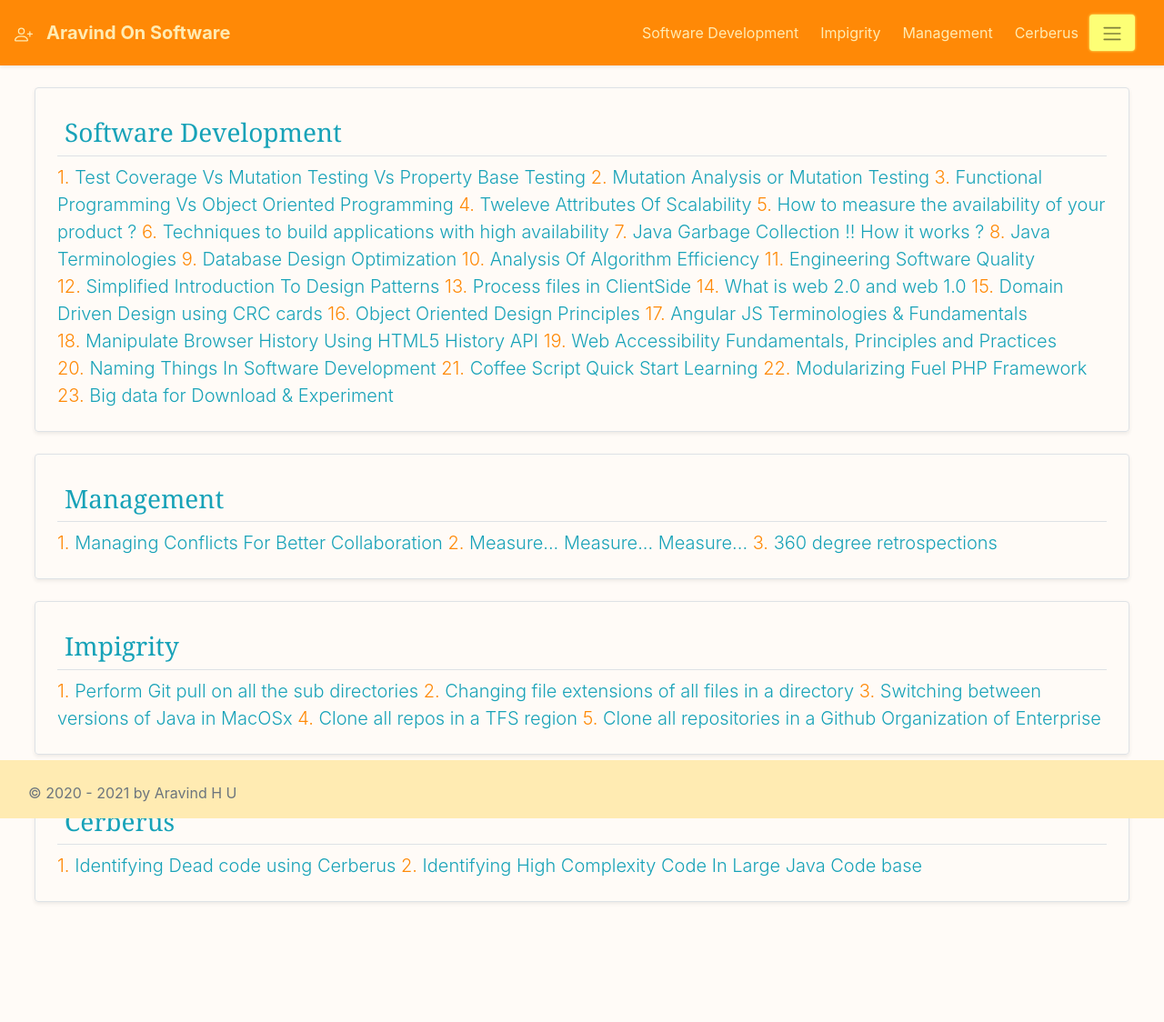
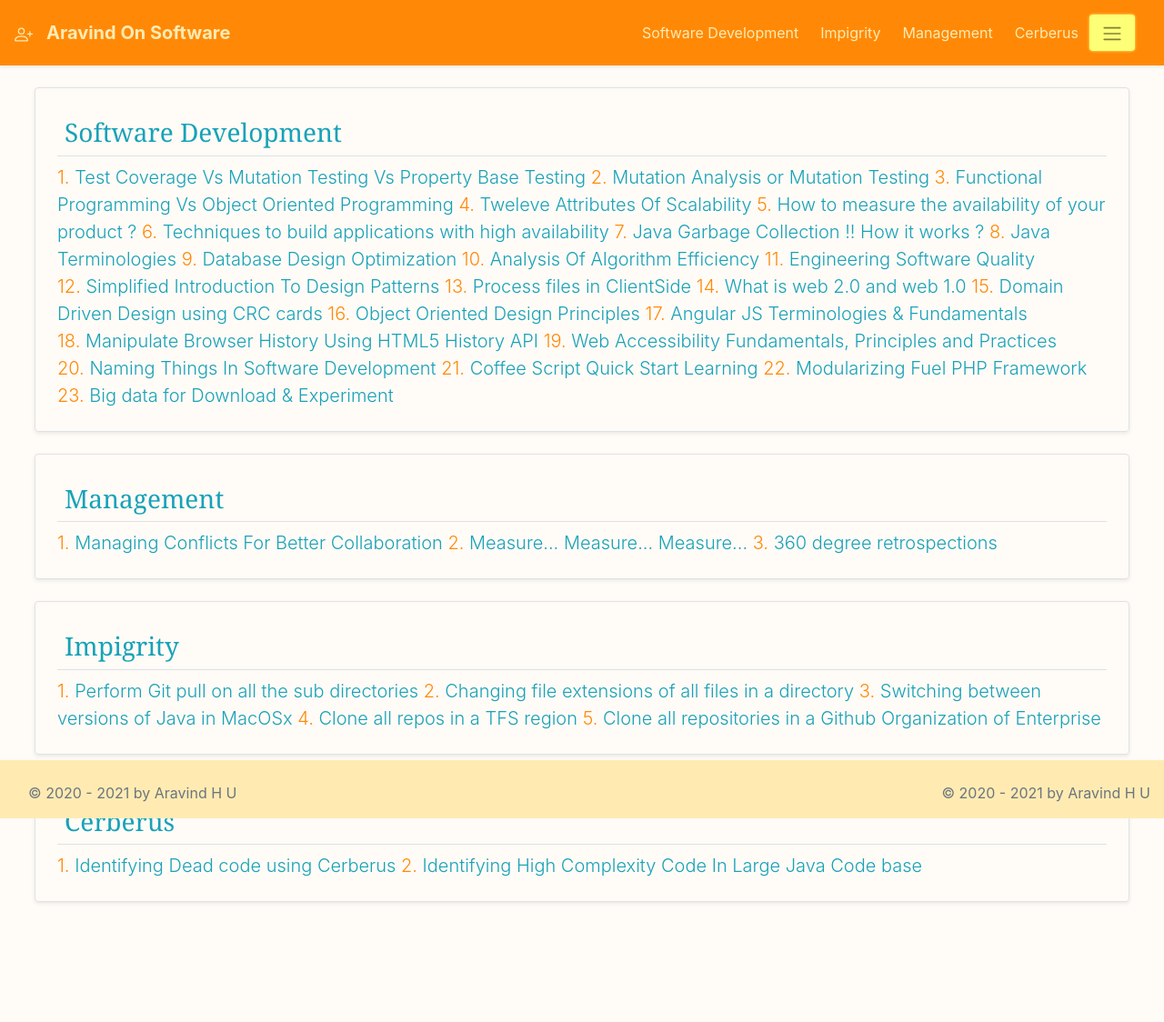
Before and after one commit to aravind666/aravind666.github.io, a Jekyll site: the page built from index.html, in a window 1280 px wide. Shown: the whole page at 91% size. Built offline with Jekyll 4.4.1, drawn with Linux system fonts in a browser that asks for light colours.

```diff
--- a/_includes/footer.html
+++ b/_includes/footer.html
@@ -1,4 +1,7 @@
 <footer class="py-3 gandha container-fluid d-flex justify-content-between fixed-bottom">
+    <div class="pl-3 mt-2">
+        <span class="text-muted">&copy; 2020 - 2021 by Aravind H U</span>
+    </div>
     <div class="pl-3 mt-2">
         <span class="text-muted">&copy; 2020 - 2021 by Aravind H U</span>
     </div>
--- a/_includes/header.html
+++ b/_includes/header.html
@@ -13,7 +13,14 @@
     <meta name="author" content="{{ page.author | escape }}">
     <meta content ="article" property ="og:type">
     <meta content="{{ page.title }}" property ="og:title">
-    <meta name="keywords" content="{{ page.keywords }}">
+    {%- if page.type == 'catalog' -%}
+        {% assign category = site.categories["Software Development"] %}
+        {% assign array_of_titles = "" | split: ',' %}
+        {% for post in category %} {% assign array_of_titles = array_of_titles | push: post.title %} {% endfor %}
+        <meta name="keywords" content="{{ array_of_titles | join: ',' }}">
+    {%- else -%}
+        <meta name="keywords" content="{{ page.keywords }}">
+    {%- endif -%}
     <meta name="generator" content="Jekyll v4.1.1">
     <title>{{ page.title | escape }}</title>
     {%- if jekyll.environment == 'production' and site.google_analytics -%}
--- a/impigrity.html
+++ b/impigrity.html
@@ -2,6 +2,7 @@
 layout: default
 title: "Aravind On Software - Impigrity"
 author: "Aravind HU"
+type: "catalog"
 description: "Myself Aravind HU, I am an Autodidactist and a Software Developer.
 I’ve been working in the software industry since 2008.
 I am currently playing the role of Software Competency Lead
--- a/index.html
+++ b/index.html
@@ -2,6 +2,7 @@
 layout: default
 title: "Aravind On Software"
 author: "Aravind HU"
+type: "catalog"
 description: "Myself Aravind HU, I am an Autodidactist and a Software Developer.
 I’ve been working in the software industry since 2008.
 I am currently playing the role of Software Competency Lead
--- a/management.html
+++ b/management.html
@@ -2,6 +2,7 @@
 layout: default
 title: "Aravind On Software - Management"
 author: "Aravind HU"
+type: "catalog"
 description: "Myself Aravind HU, I am an Autodidactist and a Software Developer.
 I’ve been working in the software industry since 2008.
 I am currently playing the role of Software Competency Lead
--- a/software.html
+++ b/software.html
@@ -2,12 +2,17 @@
 layout: default
 title: "Aravind On Software"
 author: "Aravind HU"
+type: "catalog"
 description: "Myself Aravind HU, I am an Autodidactist and a Software Developer.
 I’ve been working in the software industry since 2008.
 I am currently playing the role of Software Competency Lead
 at Philips Innovation Campus Bangalore."
+keywords: ""
 ---
 
+<p>
+
+</p>
 <div class="mb-4 ml-2 mt-4 mr-2">
     {% assign category = site.categories["Software Development"] %}
     <div class="col">
```
